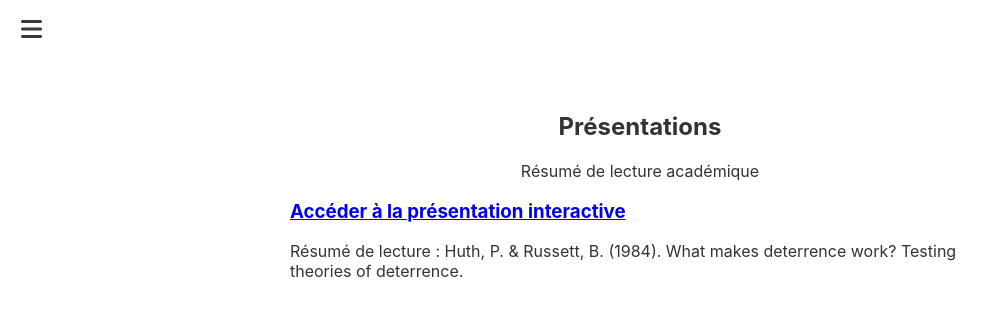
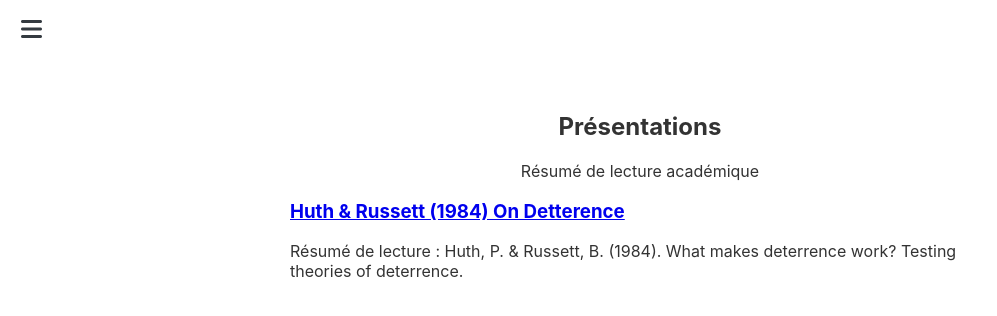
Before and after one commit to MADUP212/MADUP212.github.io, a Jekyll site: the page built from section/presentation.md, in a window 1280 px wide. Shown: the top 316 px of the page, without its empty margins (0-997 px from the left). Built offline with Jekyll 4.4.1, drawn with Linux system fonts in a browser that asks for light colours.

Commit message:
Update presentation.md

```diff
--- a/section/presentation.md
+++ b/section/presentation.md
@@ -16,7 +16,7 @@ title: Présentations
       <article class="presentation-entry">
         <h3>
 <a href="https://www.masdupuis.com/assets/presentations/huth_detterence_web.html#/title-slide" target="_blank">
-  Accéder à la présentation interactive
+Huth & Russett (1984) On Detterence
 </a>
         </h3>
         <p>Résumé de lecture : Huth, P. & Russett, B. (1984). What makes deterrence work? Testing theories of deterrence.</p>
```
